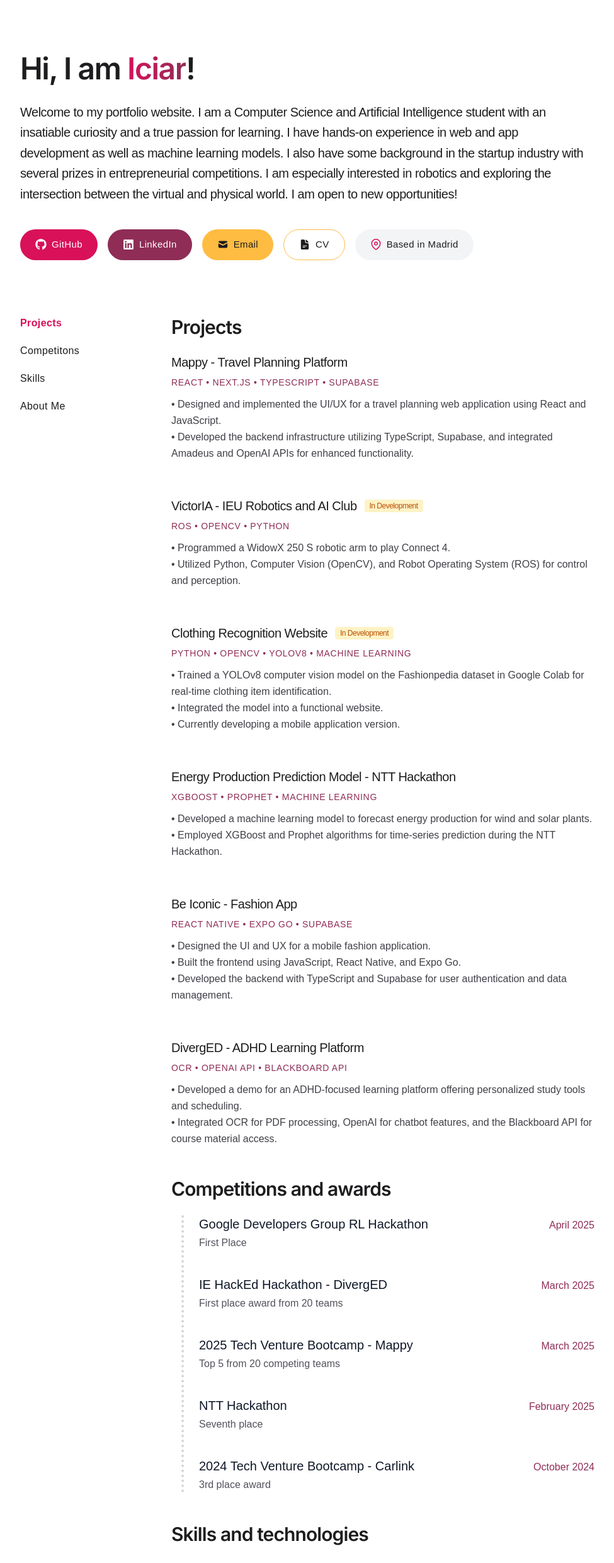
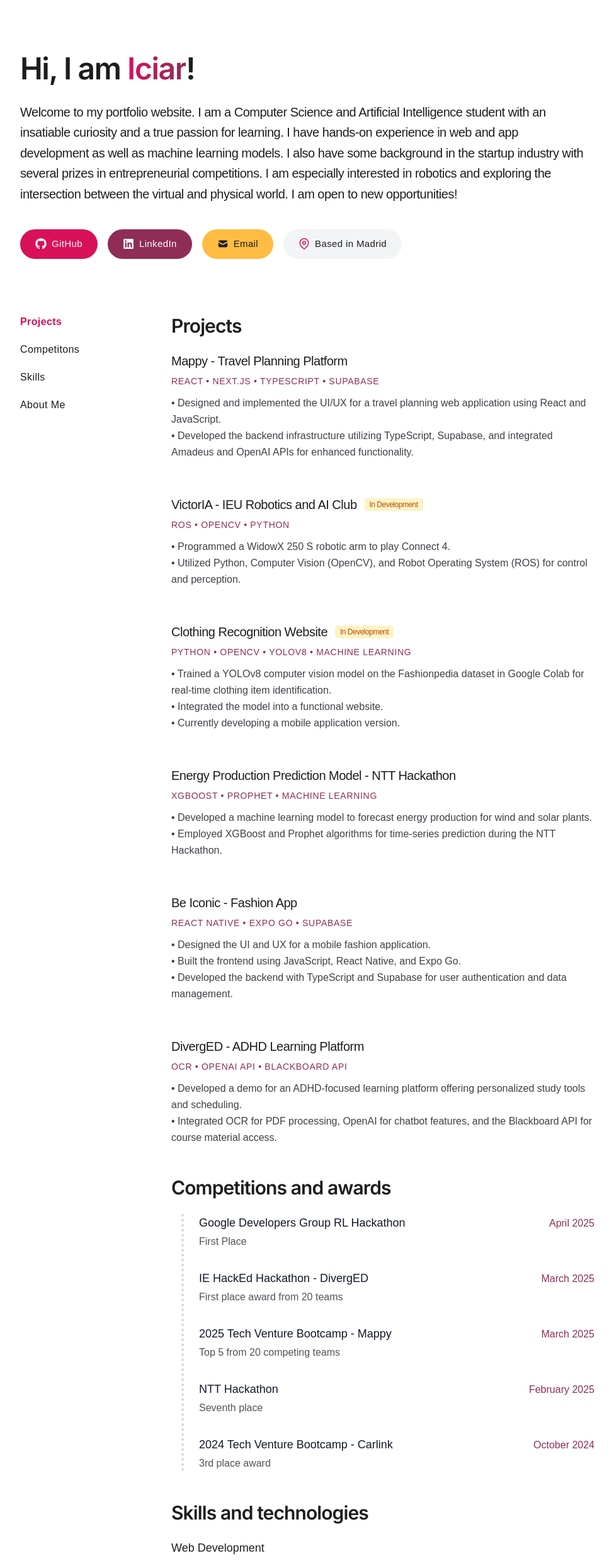
Before and after one commit to iciaradelino/portfolio_website, a Next.js app: page / in a window 1280 px wide. Shown: the top 2481 px of the page at 63% size, without its empty margins (160-1135 px from the left). Built offline with nearby package versions, Linux system fonts and the light colour scheme.

Commit message:
CV button

```diff
--- a/app/page.tsx
+++ b/app/page.tsx
@@ -335,17 +335,6 @@
                 {copied ? 'Copied!' : 'Copy email to clipboard'}
               </span>
             </button>
-            <a
-              href="/cv_iciar_adelino.pdf"
-              download
-              className="group relative flex items-center gap-2 px-4 md:px-6 py-2 md:py-3 border-[1.5px] border-[#FFBC42] text-[#1d1d1f] rounded-full text-[14px] md:text-[15px] font-normal tracking-wide transition-all duration-200 hover:scale-110"
-            >
-              <HiDocumentText className="text-base md:text-lg" />
-              CV
-              <span className="absolute top-full mt-2 left-1/2 transform -translate-x-1/2 px-3 py-1 bg-black text-white text-xs rounded opacity-0 group-hover:opacity-100 transition-opacity duration-200 whitespace-nowrap">
-                Download file
-              </span>
-            </a>
             <div className="flex items-center gap-2 px-4 md:px-6 py-2 md:py-3 bg-gray-100 text-[#1d1d1f] rounded-full text-[14px] md:text-[15px] font-normal tracking-wide">
               <FiMapPin className="text-base md:text-lg text-[#D81159]" />
               Based in Madrid
@@ -478,36 +467,36 @@
               {/* Timeline Container with thicker dotted line */}
               <div className="relative border-l-4 border-dotted border-gray-300 dark:border-gray-600 ml-4">
                 {/* Timeline Item 1: Google Dev Group RL */}
-                <div className="mt-6 mb-10 ml-6">
+                <div className="mt-6 mb-8 ml-6">
                   <div className="flex flex-col sm:flex-row sm:items-baseline sm:justify-between mb-1">
-                    <h3 className="text-xl font-medium text-gray-900 dark:text-white">Google Developers Group RL Hackathon</h3>
+                    <h3 className="text-lg font-medium text-gray-900 dark:text-white">Google Developers Group RL Hackathon</h3>
                     <p className="text-base font-normal text-[#8F2D56] dark:text-pink-300 sm:ml-4">April 2025</p>
                   </div>
                   <p className="text-base font-light text-zinc-600 dark:text-zinc-400">First Place</p>
                 </div>
 
                 {/* Timeline Item 2: IE HackEd */}
-                <div className="mb-10 ml-6">
+                <div className="mb-8 ml-6">
                   <div className="flex flex-col sm:flex-row sm:items-baseline sm:justify-between mb-1">
-                    <h3 className="text-xl font-medium text-gray-900 dark:text-white">IE HackEd Hackathon - DivergED</h3>
+                    <h3 className="text-lg font-medium text-gray-900 dark:text-white">IE HackEd Hackathon - DivergED</h3>
                     <p className="text-base font-normal text-[#8F2D56] dark:text-pink-300 sm:ml-4">March 2025</p>
                   </div>
                   <p className="text-base font-light text-zinc-600 dark:text-zinc-400">First place award from 20 teams</p>
                 </div>
 
                 {/* Timeline Item 3: Tech Venture Bootcamp - Mappy */}
-                <div className="mb-10 ml-6">
+                <div className="mb-8 ml-6">
                   <div className="flex flex-col sm:flex-row sm:items-baseline sm:justify-between mb-1">
-                    <h3 className="text-xl font-medium text-gray-900 dark:text-white">2025 Tech Venture Bootcamp - Mappy</h3>
+                    <h3 className="text-lg font-medium text-gray-900 dark:text-white">2025 Tech Venture Bootcamp - Mappy</h3>
                     <p className="text-base font-normal text-[#8F2D56] dark:text-pink-300 sm:ml-4">March 2025</p>
                   </div>
                   <p className="text-base font-light text-zinc-600 dark:text-zinc-400">Top 5 from 20 competing teams</p>
                 </div>
 
                 {/* Timeline Item 4: NTT Hackathon */}
-                <div className="mb-10 ml-6">
+                <div className="mb-8 ml-6">
                   <div className="flex flex-col sm:flex-row sm:items-baseline sm:justify-between mb-1">
-                    <h3 className="text-xl font-medium text-gray-900 dark:text-white">NTT Hackathon</h3>
+                    <h3 className="text-lg font-medium text-gray-900 dark:text-white">NTT Hackathon</h3>
                     <p className="text-base font-normal text-[#8F2D56] dark:text-pink-300 sm:ml-4">February 2025</p>
                   </div>
                   <p className="text-base font-light text-zinc-600 dark:text-zinc-400">Seventh place</p>
@@ -516,7 +505,7 @@
                 {/* Timeline Item 5: Tech Venture Bootcamp - Carlink */}
                 <div className="ml-6"> {/* No mb on the last item */}
                   <div className="flex flex-col sm:flex-row sm:items-baseline sm:justify-between mb-1">
-                    <h3 className="text-xl font-medium text-gray-900 dark:text-white">2024 Tech Venture Bootcamp - Carlink</h3>
+                    <h3 className="text-lg font-medium text-gray-900 dark:text-white">2024 Tech Venture Bootcamp - Carlink</h3>
                     <p className="text-base font-normal text-[#8F2D56] dark:text-pink-300 sm:ml-4">October 2024</p>
                   </div>
                   <p className="text-base font-light text-zinc-600 dark:text-zinc-400">3rd place award</p>
```
